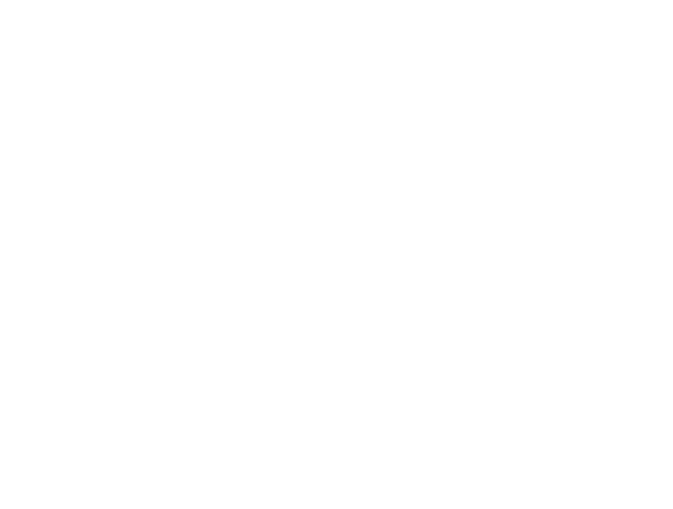
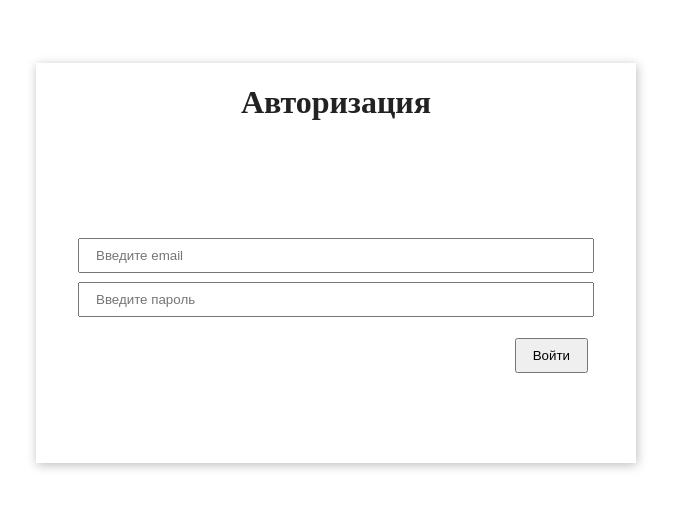
Before and after one commit to Irina40ina/Messender, a Vue app: page /auth in a window 1280 px wide. Before the commit this address had no page. Shown: the part 145-654 px from the top of the page, without its empty margins (304-977 px from the left). Built offline with nearby package versions, Linux system fonts and the light colour scheme.

Commit message:
lesson-dev

```diff
--- a/src/App.vue
+++ b/src/App.vue
@@ -1,7 +1,17 @@
 <template>
-
+  <router-view></router-view>
 </template>
 
+<script>
+
+</script>
+
 <style>
+:root {
+  --color-fg-main: rgb(34, 34, 34);
+  --color-bg-main: rgb(255, 255, 255);
+  --shadow: 1px 2px 10px rgba(0, 0, 0, 0.262);
+}
+
 
 </style>
--- /dev/null
+++ b/src/api/authApi.js
@@ -0,0 +1,17 @@
+import { hostName, headersJSON, headersUrl } from "@/api";
+import axios from "axios";
+
+export async function login(email, password) {
+  try {
+    const response = await axios.post(hostName + '/auth', {
+        email,
+        password,
+    }, {
+        headers: headersJSON,
+    });
+    console.log(response)
+
+  } catch (err) {
+    console.error(`api/authApi: login => ${err}`);
+  }
+}
--- /dev/null
+++ b/src/api/index.js
@@ -0,0 +1,16 @@
+
+const hostName = "http://5.35.92.127:3333";
+const headersJSON = {
+    "Content-Type": "application/json",
+};
+const headersUrl = {
+    "Content-Type": "application/x-www-form-urlencoded",
+}
+
+
+
+export {
+    hostName,
+    headersJSON,
+    headersUrl,
+}
--- a/src/main.js
+++ b/src/main.js
@@ -1,11 +1,14 @@
-import { createApp } from 'vue'
-import App from './App.vue'
-import './registerServiceWorker'
-import router from './router'
+import { createApp } from "vue";
+import App from "./App.vue";
+import "./registerServiceWorker";
+import router from "./router";
+import { createPinia } from "pinia";
 
-const app = createApp(App)
+const app = createApp(App);
+const pinia = createPinia();
 
-
+app;
 app
+    .use(pinia)
     .use(router)
-    .mount('#app')
+    .mount("#app")
--- a/src/router/index.js
+++ b/src/router/index.js
@@ -1,10 +1,55 @@
 import { createRouter, createWebHistory } from "vue-router";
+import AuthView from "@/views/AuthView.vue";
+import MainView from "@/views/MainView.vue";
+import DefaultView from "@/views/DefaultView.vue";
+import NotFoundView from "@/views/NotFoundView.vue";
+import { useMainStore } from "@/store/mainStore";
 
-const routes = [];
+const routes = [
+  {
+    path: "/auth",
+    name: "auth",
+    component: AuthView,
+    meta: { requiredAuth: false },
+  },
+  {
+    path: "/",
+    component: DefaultView,
+    name: "default",
+    redirect: { name: "main" },
+    meta: { requiredAuth: true },
+  },
+  {
+    path: "/main",
+    name: "main",
+    component: MainView,
+    meta: { requiredAuth: true },
+  },
+  {
+    path: "/:notFound(.*)*",
+    name: "not-found",
+    component: NotFoundView,
+    meta: { requiredAuth: false },
+  },
+];
 
 const router = createRouter({
   history: createWebHistory(process.env.BASE_URL),
   routes,
 });
 
+
+router.beforeEach((to, from, next) => {
+    const store = useMainStore();
+    if(to.meta.requiredAuth === true) {
+        if(store.isAuth === true) {
+          next();
+        }
+        else {
+          next({ name: 'auth' });
+        }
+    }
+    next();
+});
+
 export default router;
--- /dev/null
+++ b/src/store/mainStore.js
@@ -0,0 +1,17 @@
+
+import { defineStore } from 'pinia';
+
+
+export const useMainStore = defineStore('useMainStore', {
+    state: () => {
+        return {
+            isAuth: false,
+        }
+    },
+    getters: {
+
+    },
+    actions: {
+
+    }
+});
--- /dev/null
+++ b/src/views/AuthView.vue
@@ -0,0 +1,99 @@
+<template>
+    <div class="auth-view">
+        <div class="auth-form__container">
+            <h1 class="auth-form__title">Авторизация</h1>
+            <!-- ФОРМА АВТОРИЗВАЦИИ (ВОЙТИ В СИСТЕМУ) -->
+            <form
+            class="auth-form"
+            @submit.prevent
+            >
+                <input
+                class="auth-form__input"
+                type="email"
+                placeholder="Введите email"
+                v-model="email"
+                >
+                <input
+                class="auth-form__input"
+                type="password"
+                placeholder="Введите пароль"
+                v-model="password"
+                >
+                <button
+                class="aut-form__btn"
+                @click="handlerSubmit"
+                >Войти</button>
+            </form>
+        </div>
+    </div>
+</template>
+<script>
+import { login } from '@/api/authApi.js'
+export default {
+    data() {
+        return {
+            email: '',
+            password: '',
+        }
+    },
+    methods: {
+        async handlerSubmit() {
+            try {
+               await login(this.email, this.password);
+            } catch (err) {
+                console.error(`views/AuthView: handlerSubmit => ${err}`)
+            }
+        }
+    }
+}
+</script>
+<style scoped>
+.auth-view {
+    width: 100%;
+    height: 100vh;
+    position: relative;
+    display: flex;
+    flex-direction: column;
+    justify-content: center;
+    align-items: center;
+}
+.auth-form__container {
+    width: 600px;
+    height: 50%;
+    display: flex;
+    flex-direction: column;
+    justify-content: center;
+    align-items: center;
+    box-shadow: var(--shadow);
+}
+
+.auth-form__title {
+    color: var(--color-fg-main);
+    text-align: center;
+}
+
+.auth-form {
+    width: 100%;
+    height: 100%;
+    display: flex;
+    flex-direction: column;
+    justify-content: center;
+    align-items: center;
+    background-color: var(--color-bg-main);
+}
+
+.auth-form__input {
+    width: 80%;
+    padding: .5rem 1rem;
+    margin: .3rem;
+    outline: rgba(255, 255, 255, 0);
+}
+.aut-form__btn {
+    padding: .5rem 1rem;
+    cursor: pointer;
+    outline: rgba(255, 255, 255, 0);
+    align-self: flex-end;
+    margin-right: 3rem;
+    margin-top: 1rem;
+}
+</style>
--- /dev/null
+++ b/src/views/DefaultView.vue
@@ -0,0 +1,3 @@
+<template>
+    <div></div>
+</template>
--- /dev/null
+++ b/src/views/MainView.vue
@@ -0,0 +1,21 @@
+<template>
+    <div class="main-view">
+        <h1>Main-View</h1>
+    </div>
+</template>
+<script>
+export default {
+
+}
+</script>
+<style scoped>
+.main-view {
+    width: 100%;
+    height: 100vh;
+    position: relative;
+    display: flex;
+    flex-direction: column;
+    justify-content: center;
+    align-items: center;
+}
+</style>
--- /dev/null
+++ b/src/views/NotFoundView.vue
@@ -0,0 +1,26 @@
+<template>
+    <div class="not-found-view">
+        <h1 class="not-found-title">Ресурс не найден 404!</h1>
+    </div>
+</template>
+
+<script>
+export default {
+
+}
+</script>
+
+<style scoped>
+.not-found-view {
+    width: 100%;
+    height: 100vh;
+    position: relative;
+    display: flex;
+    flex-direction: column;
+    justify-content: center;
+    align-items: center;
+}
+.not-found-title {
+    color: rgb(48, 141, 199);
+}
+</style>
```
